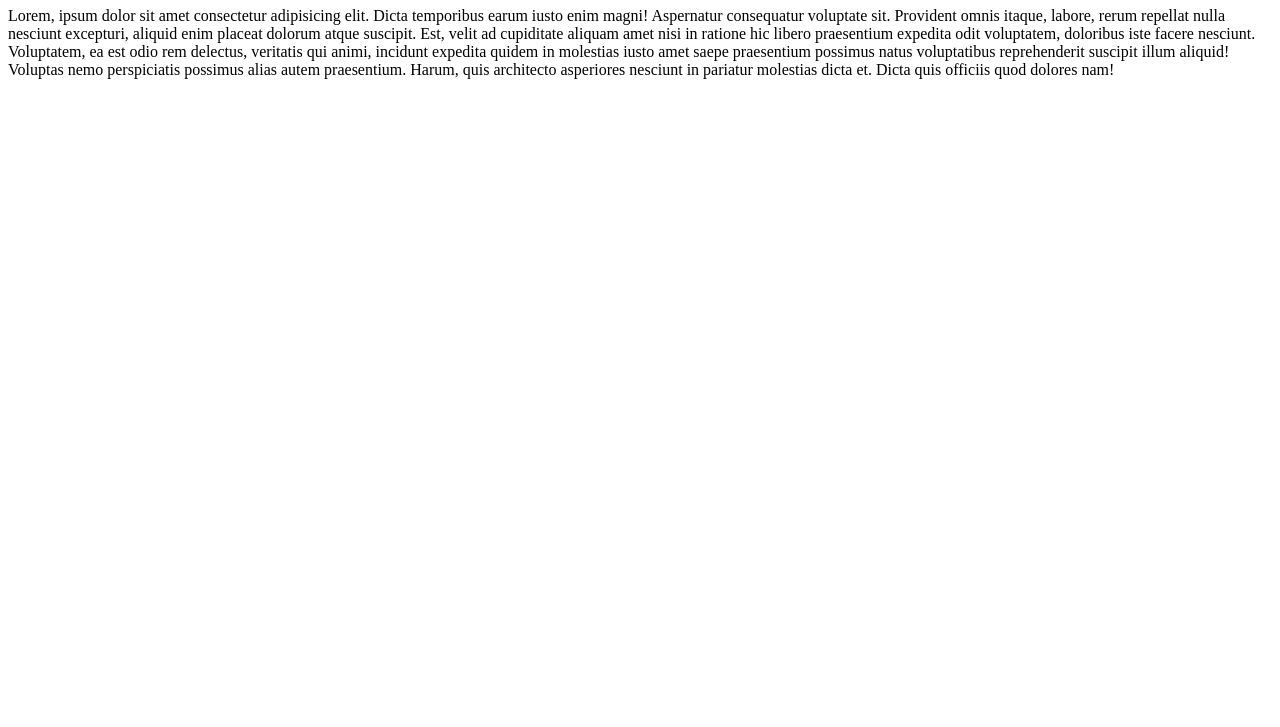
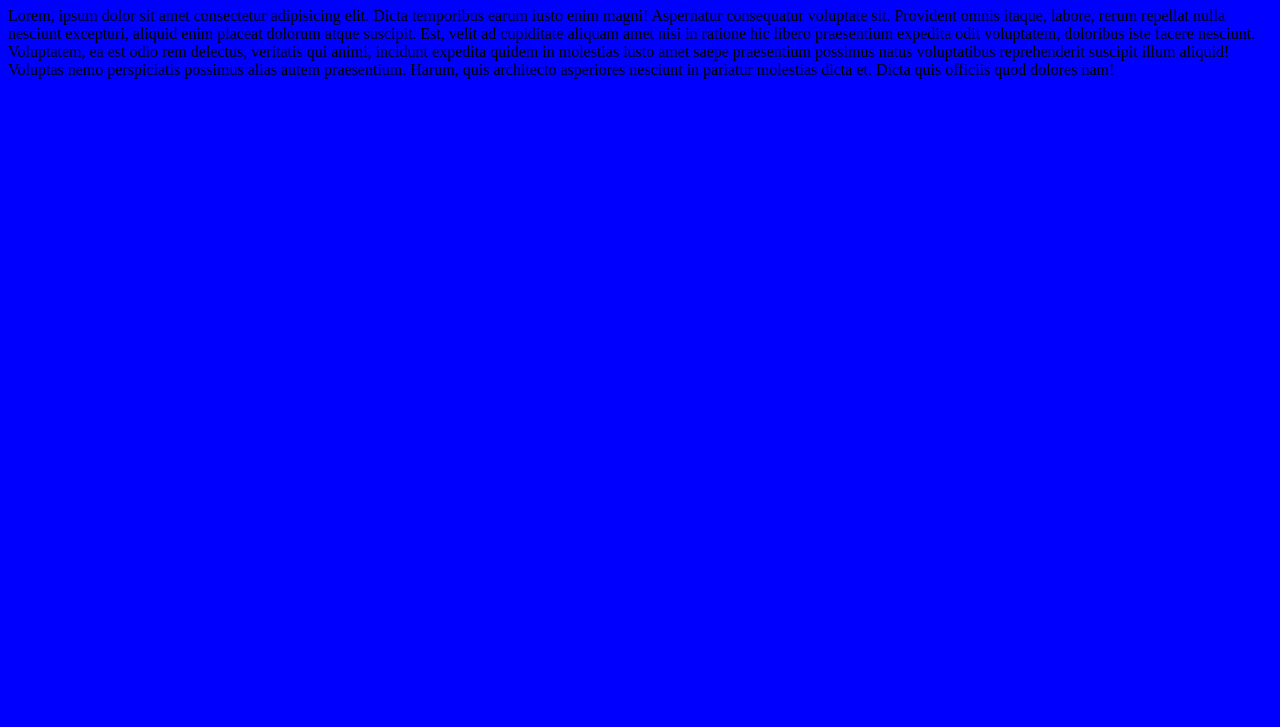
Before and after one commit to Dujota/myAwesomeGitDemo, a plain HTML site: page index.html in a window 1280 px wide. Shown: the part 73-800 px from the top of the page. Drawn offline with Linux system fonts and the light colour scheme.

Commit message:
trying out blue color

```diff
--- a/assets/css/styles.css
+++ b/assets/css/styles.css
@@ -0,0 +1,3 @@
+body {
+  background-color: blue;
+}
--- a/index.html
+++ b/index.html
@@ -6,6 +6,7 @@
   <meta name="viewport" content="width=device-width, initial-scale=1.0">
   <meta http-equiv="X-UA-Compatible" content="ie=edge">
   <title>I'm Awesome</title>
+  <link rel="stylesheet" href="/assets/css/styles.css">
 </head>
 
 <body>
@@ -18,6 +19,9 @@
     molestias iusto amet saepe praesentium possimus natus voluptatibus reprehenderit suscipit illum aliquid! Voluptas nemo
     perspiciatis possimus alias autem praesentium. Harum, quis architecto asperiores nesciunt in pariatur molestias dicta
     et. Dicta quis officiis quod dolores nam!</p>
+
+
+
 </body>
 
 </html>
```
